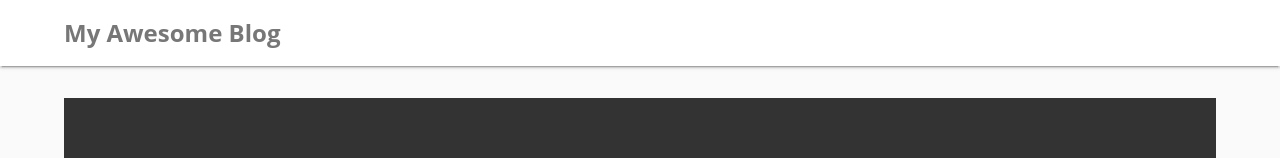
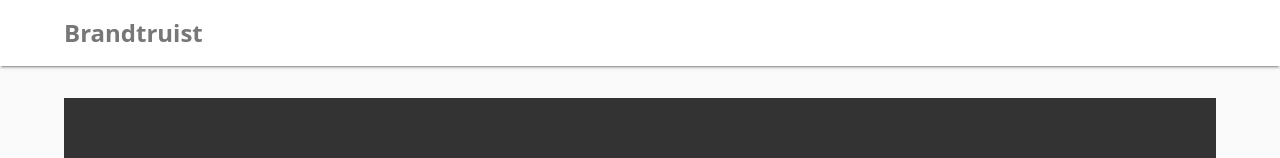
Before and after one commit to TylerDuprey/Brandtruist, a plain HTML site: page index.html in a window 1280 px wide. Shown: the top 158 px of the page. Drawn offline with Linux system fonts and the light colour scheme.

Commit message:
Update site content

```diff
--- a/index.html
+++ b/index.html
@@ -25,7 +25,7 @@
   <div class="page-wrap">
 		<header class="main-header">
 			<div class="container">
-				<h6 class="logo">My Awesome Blog</h6>
+				<h6 class="logo">Brandtruist</h6>
 			</div>
 		</header>
 		<main class="content-wrap container">
```
